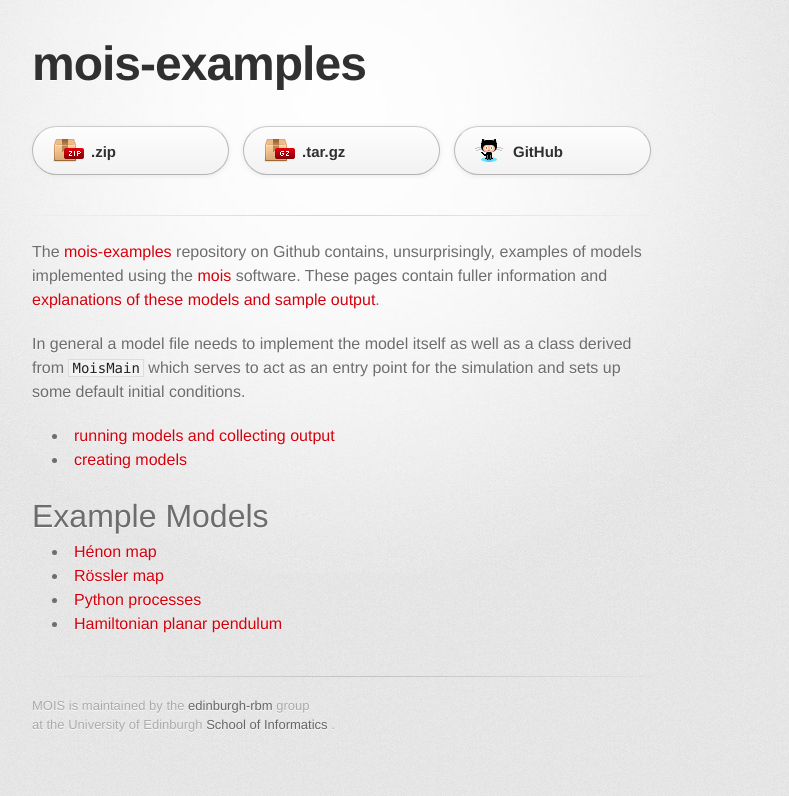
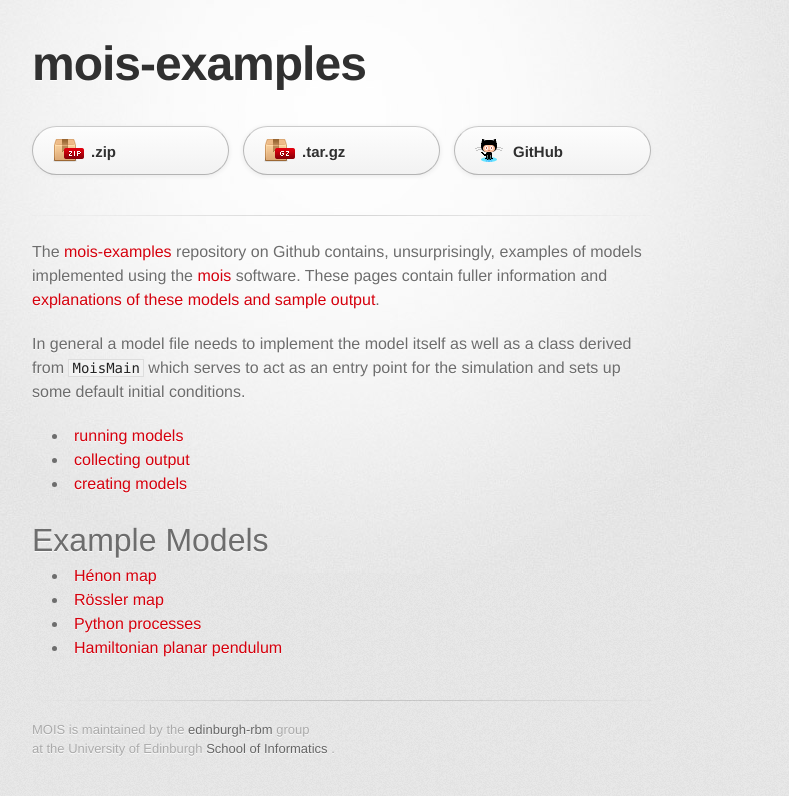
Before and after one commit to edinburgh-rbm/mois-examples, a Jekyll site: the page built from index.md, in a window 1280 px wide. Shown: the top 796 px of the page, without its empty margins (298-1087 px from the left). Built offline with Jekyll 4.4.1, drawn with Linux system fonts in a browser that asks for light colours; some web fonts are replaced; a script that is not in the unit is left out.

Commit message:
output docs

```diff
--- a/index.md
+++ b/index.md
@@ -14,7 +14,8 @@
 an entry point for the simulation and sets up some default
 initial conditions.
 
-  * [running models and collecting output](running.html)
+  * [running models](running.html)
+  * [collecting output](output.html)
   * [creating models](models.html)
 
 Example Models
```
Also changed, not shown: output.md (added, +7 -0 lines).
